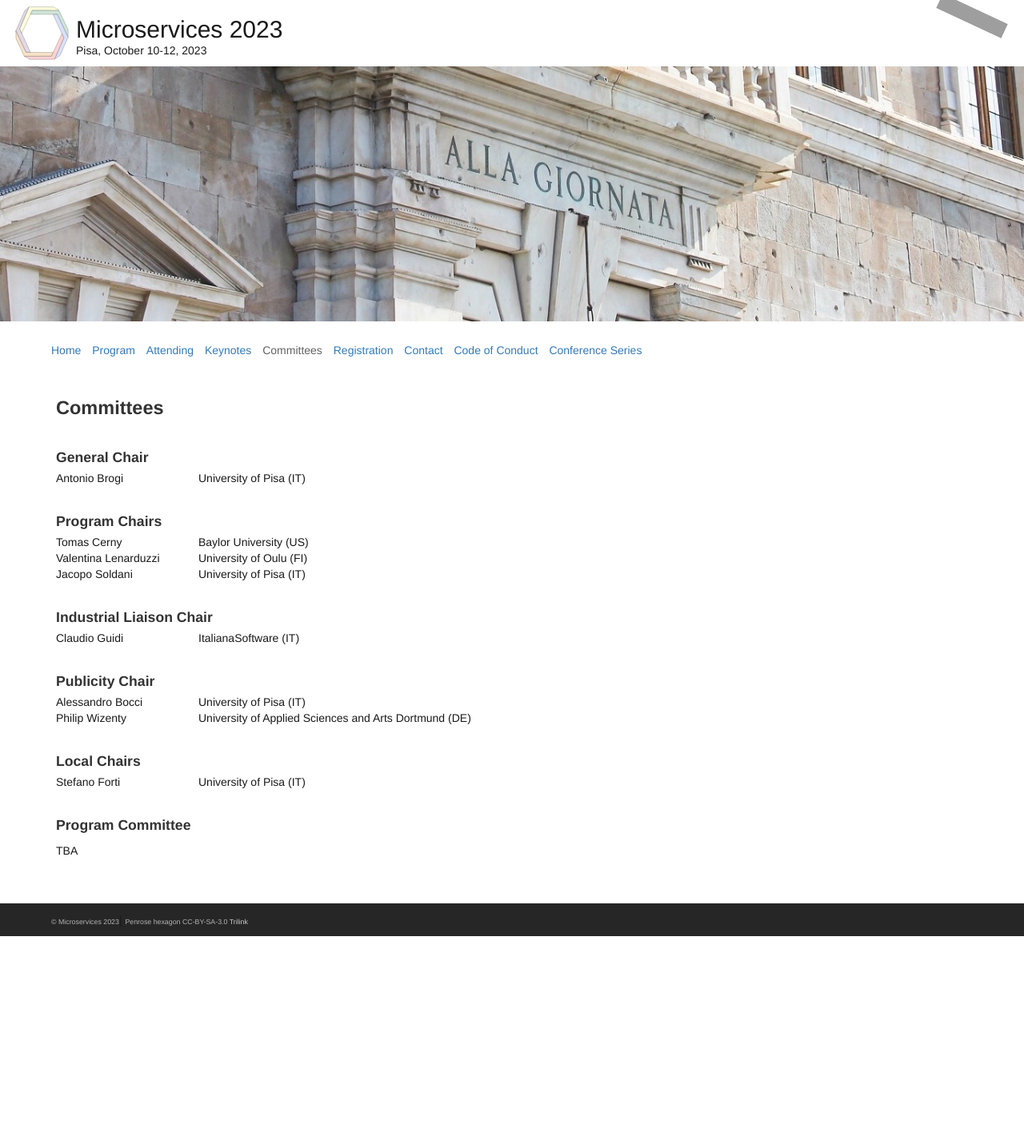
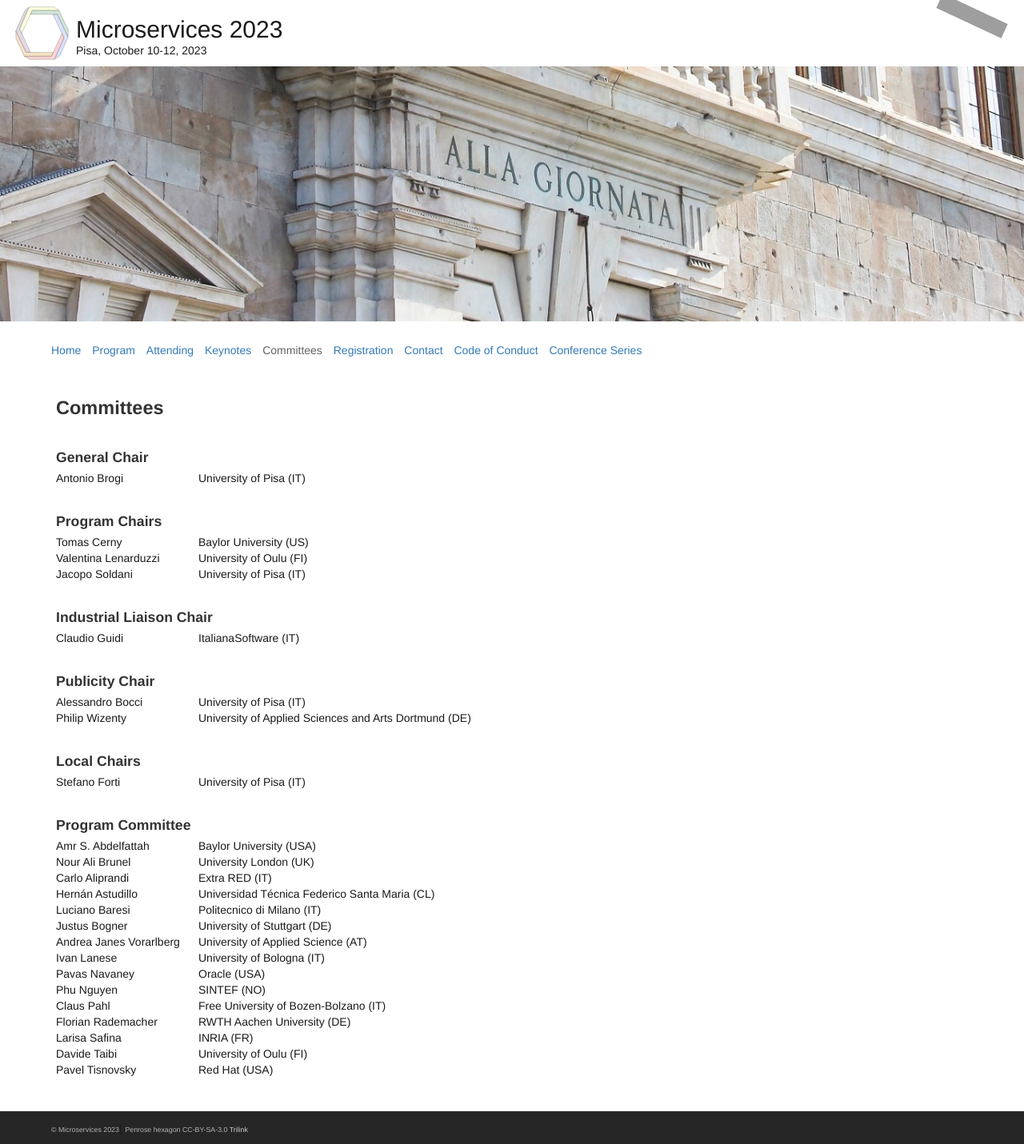
Before and after one commit to microservices-community/microservices-2023, a Jekyll site: the page built from committees.md, in a window 1280 px wide. Shown: the whole page at 80% size. Built offline with Jekyll 4.4.1, drawn with Linux system fonts in a browser that asks for light colours; before the commit the page ends 1171 px from its top, so only the background shows below that; grey boxes are pictures that could not be loaded.

Commit message:
PC updated

```diff
--- a/committees.md
+++ b/committees.md
@@ -46,29 +46,26 @@ feature_image: "rectorate.jpg"
   </tbody>
 </table>
 ### Program Committee
-TBA
-
-<!-- <table>
+<table>
   <tbody>
-        <tr><td>Mohamed Abouelsaoud</td><td>Cisco (CA)</td></tr>
-        <tr><td>Vasilios Andrikopoulos</td><td>University of Groningen (NL)</td></tr>
-        <tr><td>Jaime Arias</td><td>CNRS, University Sorbonne Paris Nord (FR)</td></tr>
-        <tr><td>Ibrahim Baggili</td><td>University of New Haven (US)</td></tr>
-        <tr><td>Salima Benbernou</td><td>University of Paris (FR)</td></tr>
-        <tr><td>Matteo Bordin</td><td>Profesia (IT)</td></tr>
-        <tr><td>Elisabetta Di Nitto</td><td>Politecnico di Milano (IT)</td></tr>
-        <tr><td>Lyes Khoukhi</td><td>ENSICAEN (FR)</td></tr>
-        <tr><td>Piyush Kumar</td><td>Florida State University (US)</td></tr>
-        <tr><td>Patricia Lago</td><td>Vrije Universiteit Amsterdam (NL)</td></tr>
-        <tr><td>Giuseppe Lipari</td><td>University of Lille (FR)</td></tr>
-        <tr><td>Anupama Pathirage</td><td>WSO2 (US)</td></tr>
-        <tr><td>Pierluigi Plebani</td><td>Politecnico di Milano (IT)</td></tr>
-        <tr><td>Dakshitha Ratnayake</td><td>WSO2 (US)</td></tr>
-        <tr><td>Maria Seralessandri</td><td>European Central Bank (DE)</td></tr>
-        <tr><td>Matteo Zanioli</td><td>Alpenite (IT)</td></tr>
-        <tr><td>Asli Zengin</td><td>Imola Informatica (IT)</td></tr>
+        <tr><td>Amr S. Abdelfattah</td><td>Baylor University (USA)</td></tr>
+        <tr><td>Nour Ali Brunel</td><td>University London (UK)</td></tr>
+        <tr><td>Carlo Aliprandi</td><td>Extra RED (IT)</td></tr>
+        <tr><td>Hernán Astudillo</td><td>Universidad Técnica Federico Santa Maria (CL)</td></tr>
+        <tr><td>Luciano Baresi</td><td>Politecnico di Milano (IT)</td></tr>
+        <tr><td>Justus Bogner</td><td>University of Stuttgart (DE)</td></tr>
+        <tr><td>Andrea Janes Vorarlberg</td><td>University of Applied Science (AT)</td></tr>
+        <tr><td>Ivan Lanese</td><td>University of Bologna (IT)</td></tr>
+        <tr><td>Pavas Navaney</td><td>Oracle (USA)</td></tr>
+        <tr><td>Phu Nguyen</td><td>SINTEF (NO)</td></tr>
+        <tr><td>Claus Pahl</td><td>Free University of Bozen-Bolzano (IT)</td></tr>
+        <tr><td>Florian Rademacher</td><td>RWTH Aachen University (DE)</td></tr>
+        <tr><td>Larisa Safina</td><td>INRIA (FR)</td></tr>
+        <tr><td>Davide Taibi</td><td>University of Oulu (FI)</td></tr>
+        <tr><td>Pavel Tisnovsky</td><td>Red Hat (USA)</td></tr>
   </tbody>
 </table>
+<!--
 ### Website Administrator
 <table>
   <tbody>
```
